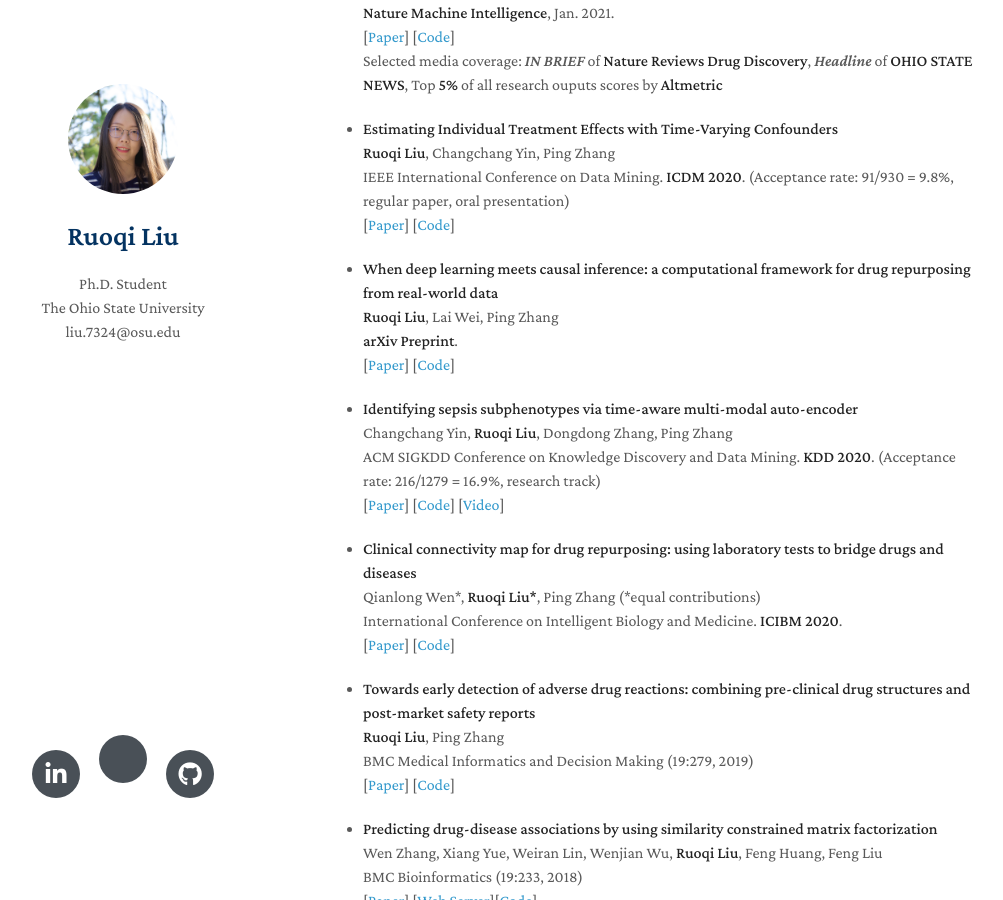
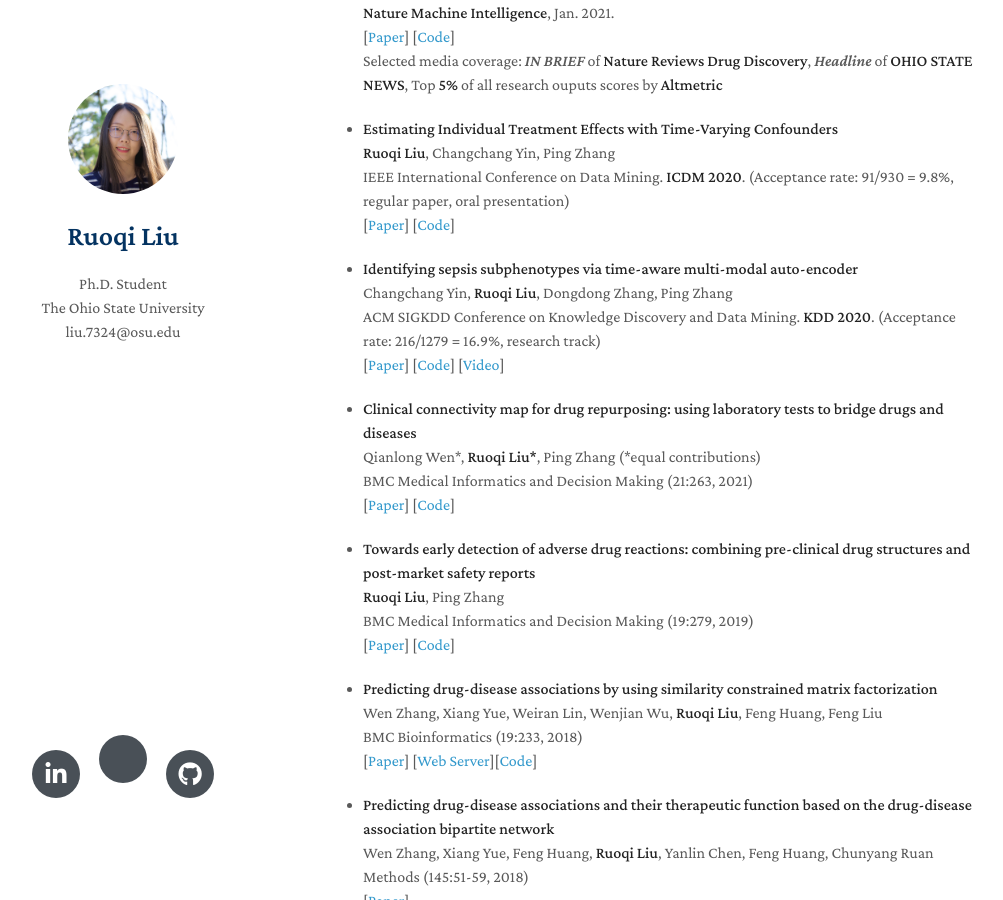
Before and after one commit to yinchangchang/changchangyin.github.io, a Jekyll site: the page built from index.md, in a window 1280 px wide and 900 px high, scrolled down 617 px. Shown: the whole window, without its empty margins (147-1150 px from the left). Built offline with Jekyll 4.4.1, drawn with Linux system fonts in a browser that asks for light colours; nearby versions of some CDN libraries; a style sheet for code colours, icons or effects is not loaded; our own code applies the rules of GitHub Pages for plain Markdown files.

Commit message:
Update index.md

```diff
--- a/index.md
+++ b/index.md
@@ -32,13 +32,13 @@ I'm a third-year Ph.D. student at the Department of Computer Science and Enginee
   <br>
   [[Paper](https://arxiv.org/abs/2008.13620)] [[Code](https://github.com/ruoqi-liu/DSW)]
 
-- **When deep learning meets causal inference: a computational framework for drug repurposing from real-world data**
+<!-- - **When deep learning meets causal inference: a computational framework for drug repurposing from real-world data**
   <br>
   **Ruoqi Liu**, Lai Wei, Ping Zhang
   <br>
   **arXiv Preprint**.
   <br>
-  [[Paper](https://arxiv.org/abs/2007.10152)] [[Code](https://github.com/ruoqi-liu/DeepIPW)]
+  [[Paper](https://arxiv.org/abs/2007.10152)] [[Code](https://github.com/ruoqi-liu/DeepIPW)] -->
 
 - **Identifying sepsis subphenotypes via time-aware multi-modal auto-encoder**
   <br>
@@ -52,7 +52,7 @@ I'm a third-year Ph.D. student at the Department of Computer Science and Enginee
   <br>
   Qianlong Wen\*, **Ruoqi Liu\***, Ping Zhang (\*equal contributions)
   <br>
-  International Conference on Intelligent Biology and Medicine. **ICIBM 2020**.
+  BMC Medical Informatics and Decision Making (21:263, 2021)
   <br>
   [[Paper](https://arxiv.org/abs/2007.07886)] [[Code](https://github.com/HoytWen/CCMDR)]
 
```
